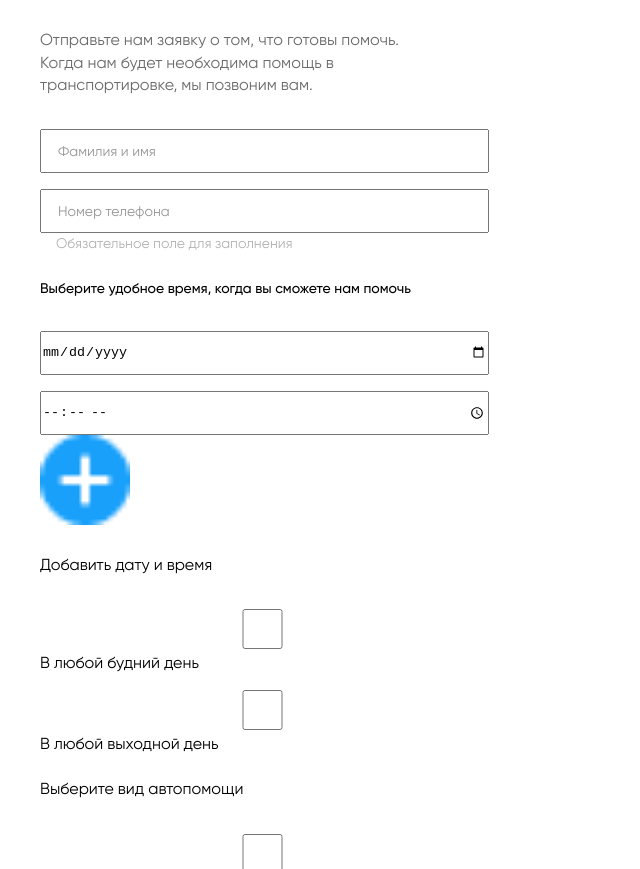
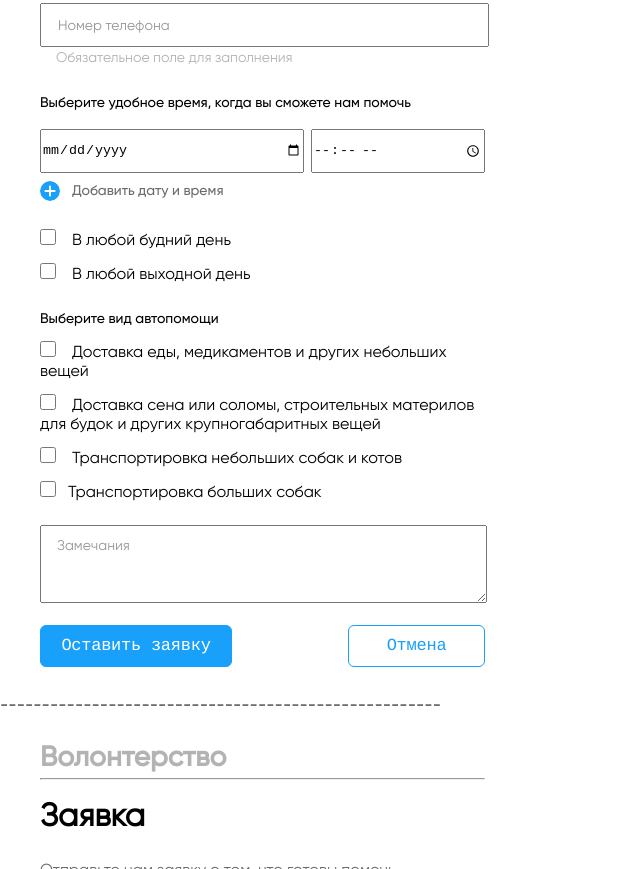
Before and after one commit to lost-fox/senlacourse, a plain HTML site: page form_1.html in a window 1280 px wide. Shown: the part 1931-2800 px from the top of the page, without its empty margins (0-640 px from the left). Drawn offline with Linux system fonts and the light colour scheme; files whose address does not match are found by name; a web font is replaced by a local one.

Commit message:
form 3 and 4

```diff
--- a/form_1.html
+++ b/form_1.html
@@ -35,7 +35,7 @@
            <input type="reset" value="Отмена" id="cansel">
         </div>
    </form>
-<p>Lorem ipsum, dolor sit amet consectetur adipisicing elit. Asperiores laudantium magni nemo obcaecati, nobis, explicabo ea deserunt culpa molestias, sunt eos eius accusantium necessitatibus laborum excepturi distinctio vitae quasi quam?</p>
+   ---------------------------------------------------------------
    <!--форма 2 забрать на передержку -->
    <form action="#" method="post">
       <h3 class="gray_6">Забрать на передержку</h3>
@@ -65,7 +65,7 @@
            <input type="reset" value="Отмена" id="cansel">
         </div>
    </form>
-   <p>Lorem ipsum, dolor sit amet consectetur adipisicing elit. Asperiores laudantium magni nemo obcaecati, nobis, explicabo ea deserunt culpa molestias, sunt eos eius accusantium necessitatibus laborum excepturi distinctio vitae quasi quam?</p>
+   ---------------------------------------------------------------
    <!--форма 3 автопомощь -->
    <form action="#" method="post">
       <h3 class="gray_6">Автопомощь</h3>
@@ -76,25 +76,36 @@
       <input type="tel" name="tel" placeholder="Номер телефона">
       <p class="necessarily gray_6">Обязательное поле для заполнения</p>
       <p class="medium gray_2">Выберите удобное время, когда вы сможете нам помочь</p>
-      <input type="date" name="datetime">
-      <input type="time" name="datetime">
-      <img src="/img/Group 47.png" alt="check">
-      <p>Добавить дату и время</p>
-      <input type="checkbox"> В любой будний день
-      <input type="checkbox"> В любой выходной день
-      <p>Выберите вид автопомощи</p>
-      <input type="checkbox" name="" id=""> Доставка еды, медикаментов и других небольших вещей
-      <input type="checkbox" name="" id="">Доставка сена или соломы, строительных материлов
-      для будок и других крупногабаритных вещей
-      <input type="checkbox" name="" id="">Транспортировка небольших собак и котов
-      <input type="checkbox" name="" id="">Транспортировка больших собак
-      <textarea placeholder="Замечания"></textarea>
+      <div class="datatime">
+      <input type="date" name="datetime" placeholder="Дата / период">
+      <input type="time" name="datetime" placeholder="Время">
+      <div class="navigation">
+      <button> </button>
+       <p class="gray_4 medium">Добавить дату и время</p>
+      </div>
+
+      <input type="checkbox" name="day"> В любой будний день<br>
+      <input type="checkbox" name="day"> В любой выходной день
+      </div>
+      <div class="avtohelp ">
+       <p class="medium gray_2">Выберите вид автопомощи</p>
+
+
+          <input type="checkbox" name="view" id="checkbox"><label for="checkbox">
+             Доставка еды, медикаментов и других небольших вещей
+          </label><br>
+          <input type="checkbox" name="view" id="checkbox1">
+          <label for="checkbox1">Доставка сена или соломы, строительных материлов для будок и других крупногабаритных вещей</label><br>
+          <input type="checkbox" name="view" id="checkbox2"> <label for="checkbox2">Транспортировка небольших собак и котов</label><br>
+          <input type="checkbox" name="view"id="checkbox3"><label for="checkbox3">Транспортировка больших собак</label>
+      </div>
+             <textarea placeholder="Замечания"></textarea>
       <div class="button">
          <input type="button" value="Оставить заявку" id="sent">
          <input type="reset" value="Отмена" id="cansel">
       </div>
    </form>
-   <p>Lorem ipsum, dolor sit amet consectetur adipisicing elit. Asperiores laudantium magni nemo obcaecati, nobis, explicabo ea deserunt culpa molestias, sunt eos eius accusantium necessitatibus laborum excepturi distinctio vitae quasi quam?</p>
+   -----------------------------------------------------
    <!--форма 4 волонтерство -->
    <form action="#" method="post">
       <h3 class="gray_6">Волонтерство</h3>
@@ -104,8 +115,8 @@
       <input type="text" name="name" placeholder="Фамилия и имя"> <br>
       <input type="tel" name="tel" placeholder="Номер телефона">
       <p class="necessarily gray_6">Обязательное поле для заполнения</p>
-      <input type="radio" name="radio" id="value" checked> Хочу помогать на постоянной основе (расписание можно подобрать так, как будет вам удобно)<br>
-      <input type="radio" name="radio" id="value"> Готов помогать иногда. Хочу выбрать удобное для меня время
+      <input type="radio" name="radio" id="value1" checked> <label for="value1">Хочу помогать на постоянной основе (расписание можно подобрать так, как будет вам удобно)</label><br>
+      <input type="radio" name="radio" id="value2"> <label for="value2">Готов помогать иногда. Хочу выбрать удобное для меня время</label>
       <textarea placeholder="Замечания"></textarea>
       <div class="button">
          <input type="button" value="Оставить заявку" id="sent">
--- a/style_forms.css
+++ b/style_forms.css
@@ -187,9 +187,53 @@
    font-size: 14px;
    line-height: 20px;
    color: #6B6B6B;
+   margin-right: 11px;
 }
 
 
 input[type=radio]:hover:before {
    color: #242424;
 }
+
+input[type=date]{
+   width: 260px;
+   margin: 0px;
+}
+
+input[type=time]{
+   width: 170px;
+   float:right;
+   margin: 0px;
+}
+
+.datatime img{
+   width: 20px;
+   height: 20px;
+}
+
+input[type=checkbox]{
+   width: 16px;
+   height: 16px;
+   margin-right: 12px;
+   margin-top: 12px;
+}
+
+.datatime .navigation p{
+   margin-top: 8px;
+   margin-left: 12px;
+
+}
+
+.avtohelp p{
+   margin-bottom: 0px;
+}
+
+.navigation button{
+   border-radius: 50%;
+   width: 20px;
+   height: 20px;
+   margin-top: 8px;
+   background: url(/img/Group\ 47.png) no-repeat top center;
+   border:none;
+
+}
```
